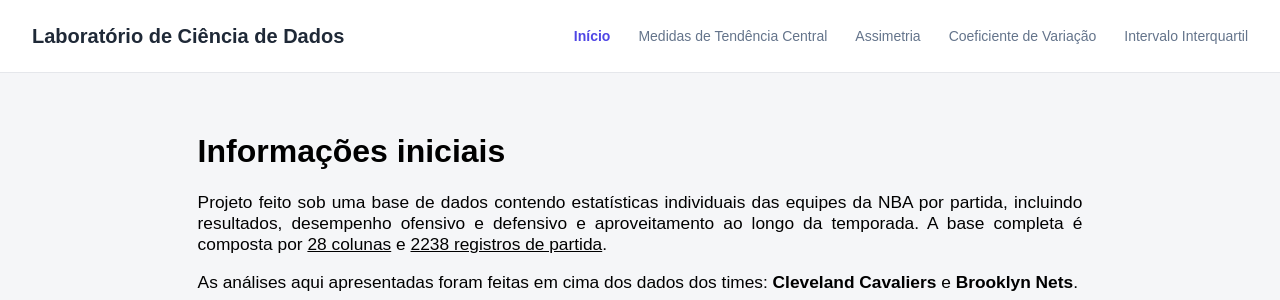
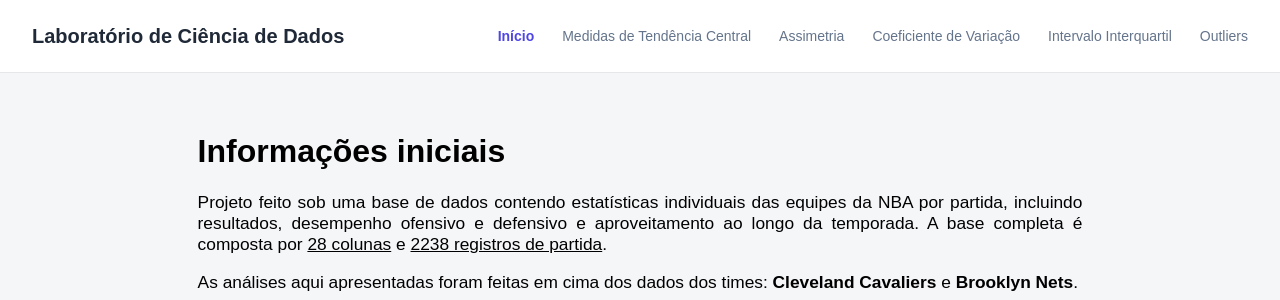
Before and after one commit to ruhtra5000/NBA-LabCD, a Flask app: page / in a window 1280 px wide. Shown: the top 300 px of the page. Run offline with Flask 3, Linux system fonts and the light colour scheme; some web fonts are replaced.

Commit message:
Adição de Outliers ao menu principal.

```diff
--- a/templates/base.html
+++ b/templates/base.html
@@ -44,6 +44,10 @@
                 <a href="{{ url_for('intervInterquartil', time='Cleveland Cavaliers') }}"
                 class="{% if request.endpoint == 'intervInterquartil' %}active{% endif %}">
                     Intervalo Interquartil
+                </a>
+                <a href="{{ url_for('valoresInconsistentesOutliers', time='Cleveland Cavaliers') }}"
+                class="{% if request.endpoint == 'valoresInconsistentesOutliers' %}active{% endif %}">
+                    Outliers
                 </a>
             </nav>
 
```
